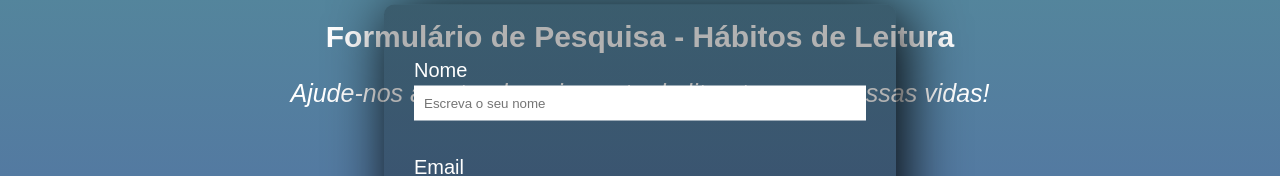
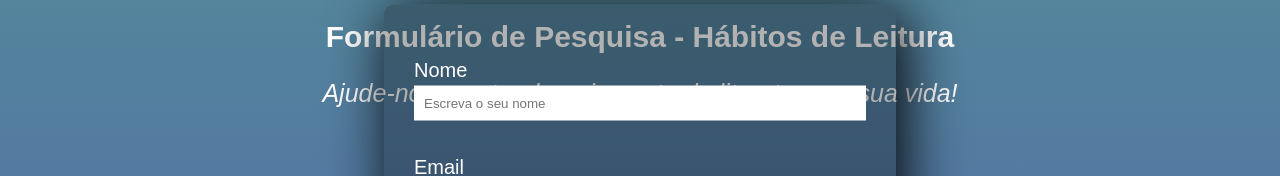
Before and after one commit to anasimao7/survey-form, a plain HTML site: page index.html in a window 1280 px wide. Shown: the top 176 px of the page. Drawn offline with Linux system fonts and the light colour scheme; a web font is replaced by a local one.

Commit message:
alteração do subtítulo

```diff
--- a/index.html
+++ b/index.html
@@ -17,7 +17,7 @@
 <body>
     <header>
         <h1 id="title">Formulário de Pesquisa - Hábitos de Leitura</h1>
-        <p id="description">Ajude-nos a entender o impacto da literatura nas nossas vidas!</p>
+        <p id="description">Ajude-nos a entender o impacto da literatura na sua vida!</p>
     </header>
 
     <form action="#" id="survey-form">
```
